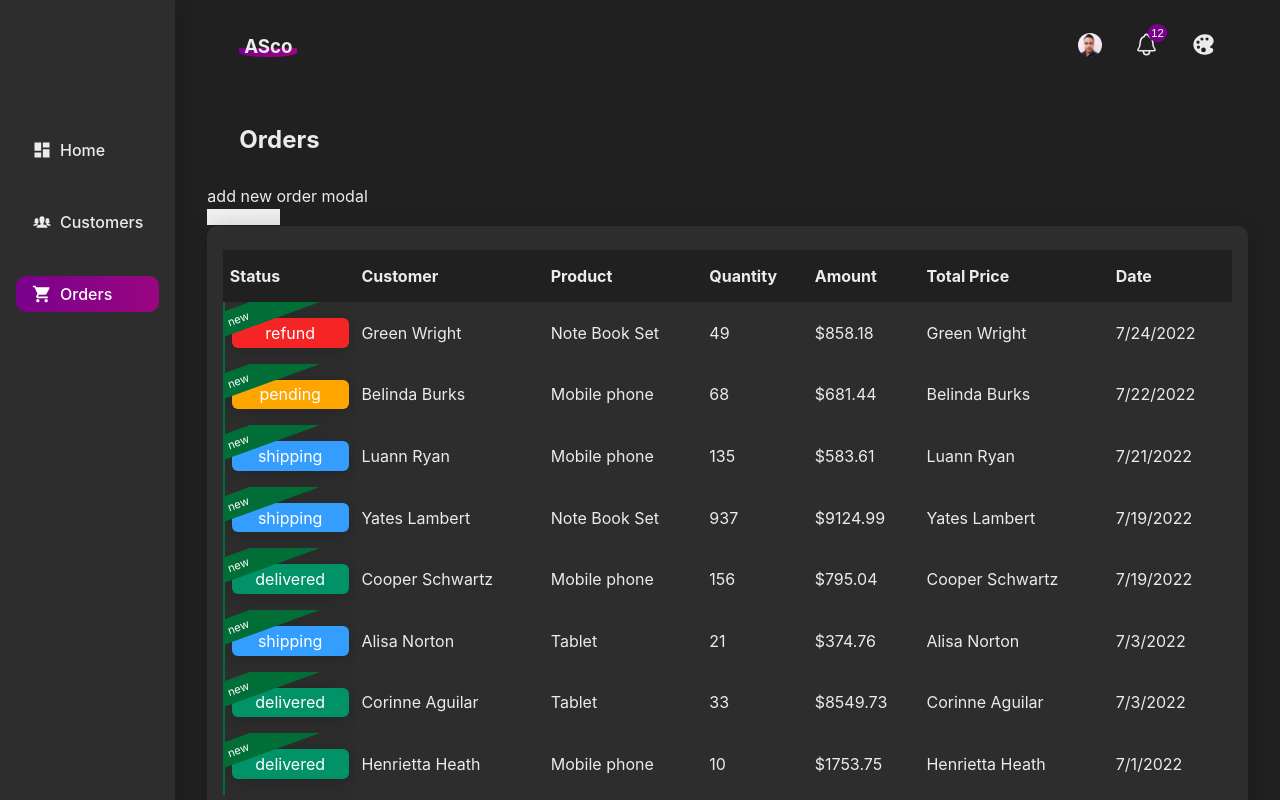
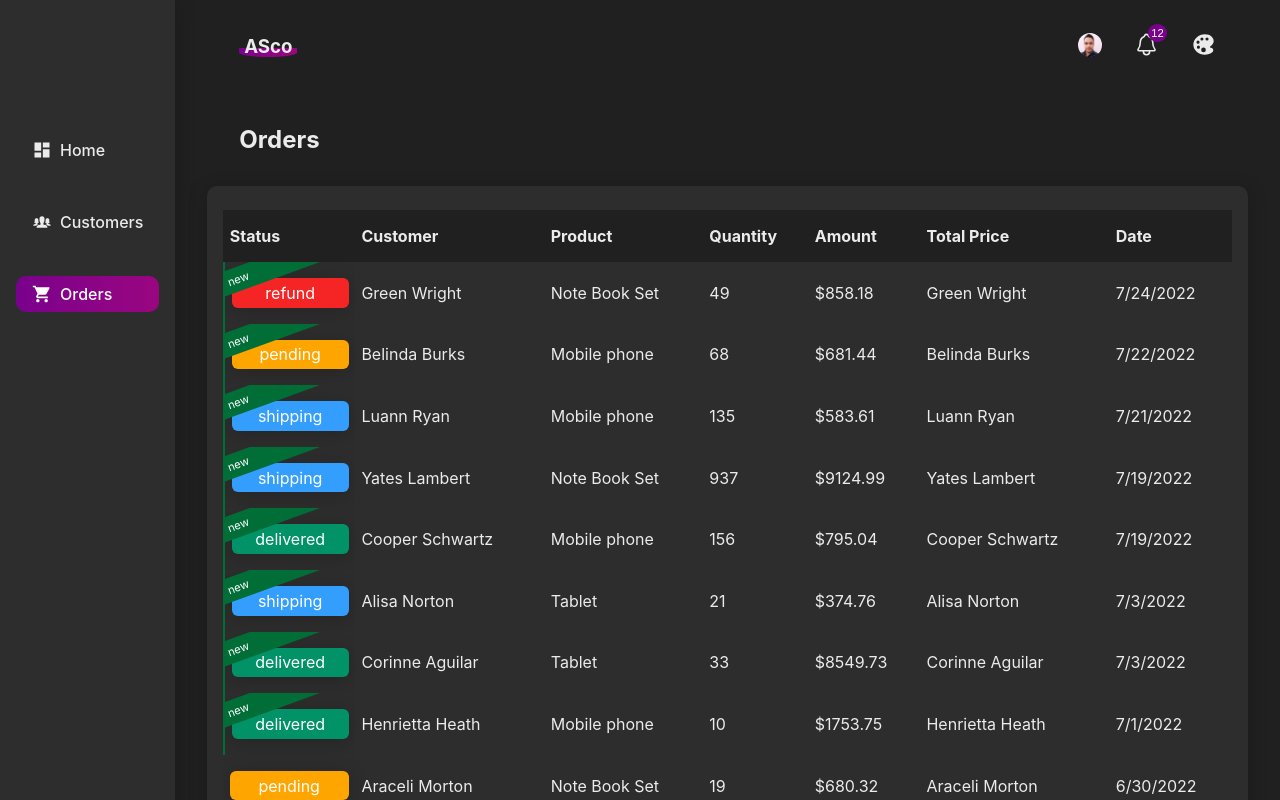
Before and after one commit to AyoubAce/dashboard, a React (Create React App) app: page /orders in a window 1280 px wide. Shown: the top 800 px of the page. Built offline with nearby package versions, Linux system fonts and the light colour scheme.

Commit message:
Update Orders.js

```diff
--- a/src/pages/Orders.js
+++ b/src/pages/Orders.js
@@ -1,6 +1,5 @@
 import React from "react";
 import Badge from "../components/Badge";
-import FormModal from "../components/FormModal";
 import Table from "../components/Table";
 import orders from "../data/mainData";
 import {IoIosAdd} from "react-icons/io"
@@ -45,10 +44,7 @@ const Orders = () => {
   return (
     <section className="page-container">
       <h2 className="page-header">Orders</h2>
-      <div className="add-order-modal">
-      add new order modal
-      <FormModal btnName={<><IoIosAdd/><span>new order</span></>}/>
-      </div>
+
       <div className="card">
         <Table
           limit={10}
```
